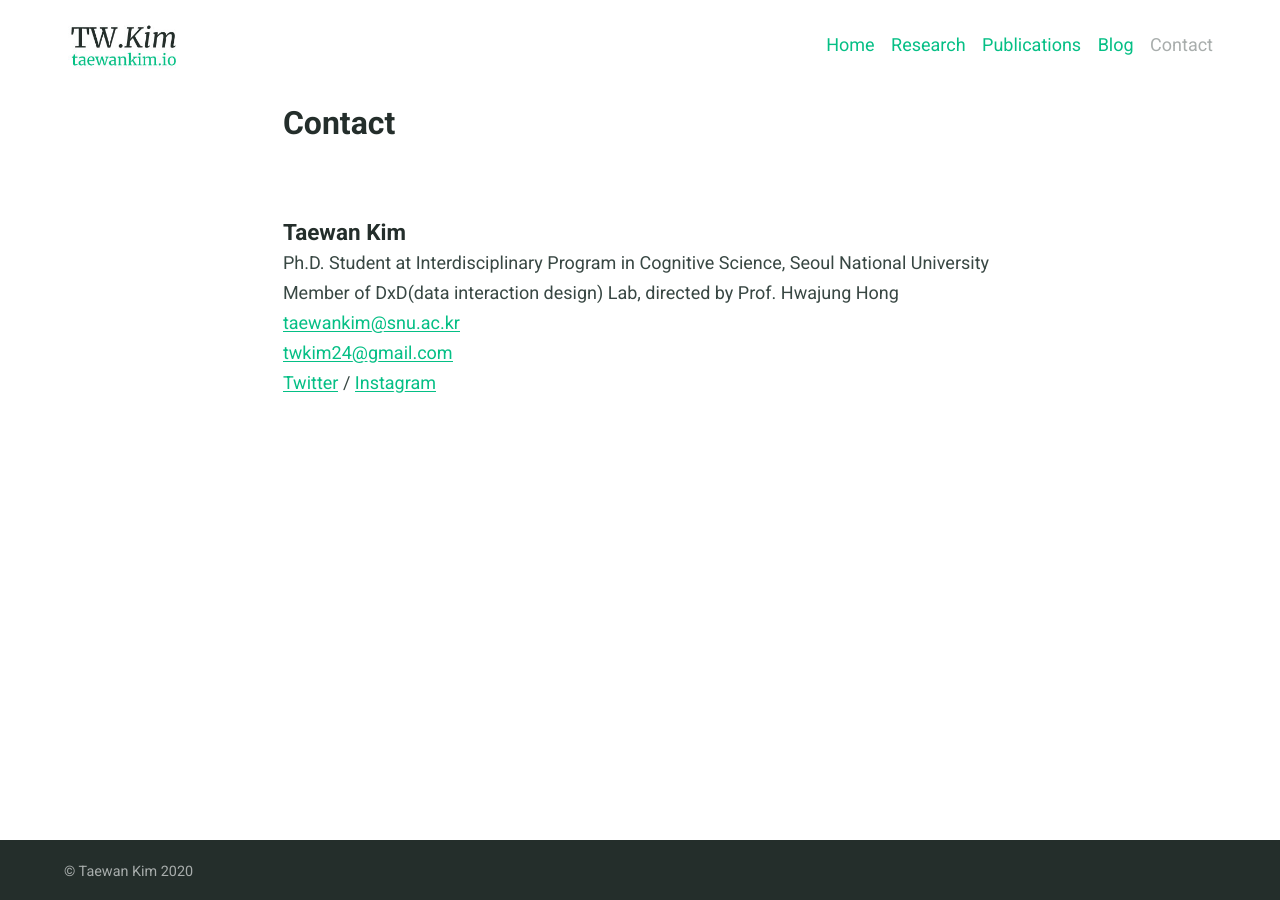
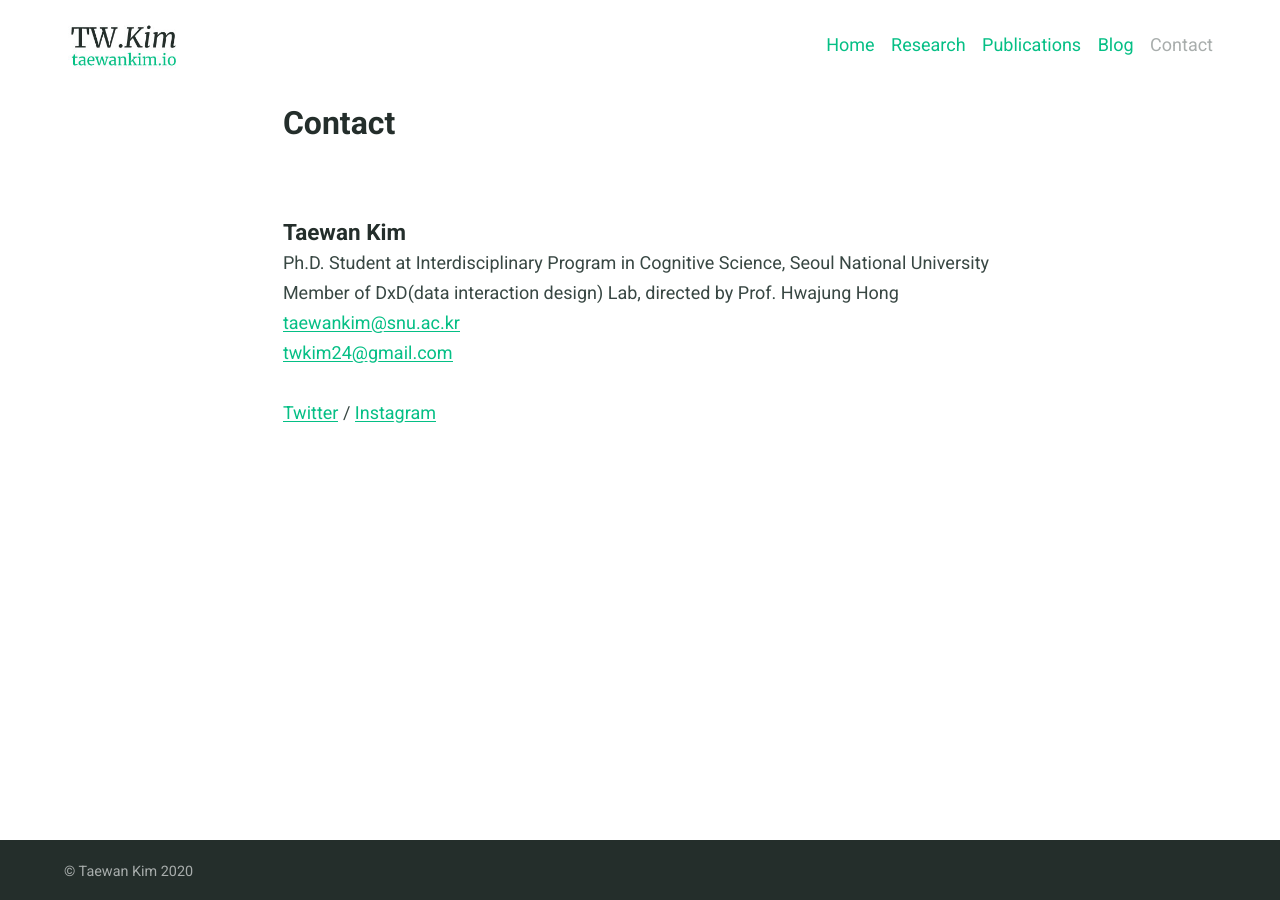
Before and after one commit to twkim24/twkim24.github.io, a Jekyll site: the page built from cv.md, in a window 1280 px wide. Built offline with Jekyll 4.4.1, drawn with Linux system fonts in a browser that asks for light colours.

Commit message:
Update cv.md

```diff
--- a/cv.md
+++ b/cv.md
@@ -12,6 +12,6 @@
 Member of DxD(data interaction design) Lab, directed by Prof. Hwajung Hong <br>
 <a href="mailto:taewankim@snu.ac.kr?Subject=" target="_top">taewankim@snu.ac.kr</a>
 <br>
-<a href="mailto:twkim24@gmail.aocm?Subject=" target="_top">twkim24@gmail.com</a> <br>
-<a href="https://twitter.com/twkim24" target="_top">Twitter</a> / <a href="https://www.instagram.com/twkim24/" target="_top">Instagram</a>
+<a href="mailto:twkim24@gmail.aocm?Subject=" target="_top">twkim24@gmail.com</a> <br><br>
+<a href="https://twitter.com/twkim24" target="_blank">Twitter</a> / <a href="https://www.instagram.com/twkim24/" target="_blank">Instagram</a>
 <br>
```
